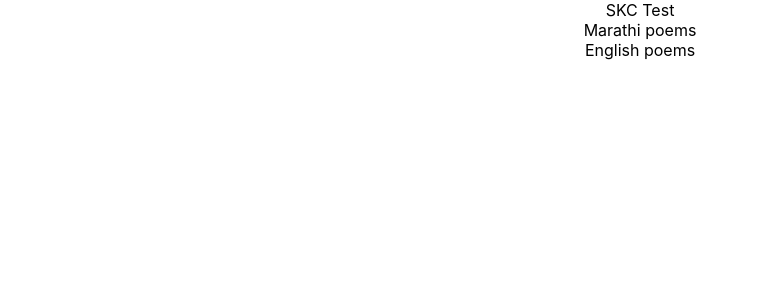
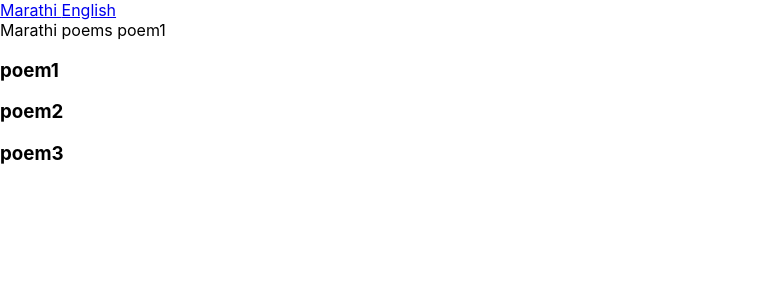
Before and after one commit to cshashank/rContentManager, a React (Create React App) app: page /marathi in a window 1280 px wide. Shown: the top 300 px of the page, without its empty margins (0-758 px from the left). Built offline with nearby package versions, Linux system fonts and the light colour scheme.

Commit message:
basic poem loop working

```diff
--- a/package.json
+++ b/package.json
@@ -6,6 +6,7 @@
     "@testing-library/jest-dom": "^5.12.0",
     "@testing-library/react": "^11.2.7",
     "@testing-library/user-event": "^12.8.3",
+    "node-json-db": "^1.3.0",
     "react": "^17.0.2",
     "react-dom": "^17.0.2",
     "react-router-dom": "^5.2.0",
--- /dev/null
+++ b/public/data/marathiDb.json
@@ -0,0 +1,14 @@
+[
+    {
+        "name": "poem1",
+        "date": "01/01/21"
+    },
+    {
+        "name": "poem2",
+        "date": "01/01/21"
+    },
+    {
+        "name": "poem3",
+        "date": "01/01/21"
+    }
+]
--- a/src/App.js
+++ b/src/App.js
@@ -1,15 +1,27 @@
 import logo from './logo.svg';
+import React, { Component } from 'react';
+import { BrowserRouter, Route, Switch } from 'react-router-dom';
 import './App.css';
 import MarathiPoems from './components/MarathiPoems';
 import EnglishPoems from './components/EnglishPoems';
+import Navbar from './components/Navbar'
 
 function App() {
+  const Home = () => (
+    <div>
+      <h2>Home</h2>
+    </div>
+  );
+
   return (
-    <div className="App">
-      SKC Test
-      <MarathiPoems />
-      <EnglishPoems />
-    </div>
+    <main>
+      <Navbar></Navbar>
+      <Switch>
+        <Route path="/" component={Home} exact />
+        <Route path="/marathi" component={MarathiPoems} />
+        <Route path="/english" component={EnglishPoems} />
+      </Switch>
+    </main>
   );
 }
 
--- a/src/components/MarathiPoems.js
+++ b/src/components/MarathiPoems.js
@@ -1,9 +1,35 @@
-import React from 'react'
+import React, { useState, useEffect } from 'react'
 
 export default function MarathiPoems() {
+    localStorage.setItem('poemURL', 'marathi1');
+    const [items, setItems] = useState([{}])
+    useEffect(() => {
+        const tempUrl = localStorage.getItem('poemURL');
+        fetch('data/marathiDb.json'
+            , {
+                "headers": {
+                    "ContentType": "application/json",
+                    'Accept': 'application/json'
+                }
+            })
+            .then(response => {
+                console.log(response)
+                return response.json()
+            })
+            .then(data =>{
+                setItems(data)
+                console.log(' setting data  '+ data)
+            });
+    },[]);
+
     return (
         <div>
-            Marathi poems
+            Marathi poems {items[0].name}
+            {items.map((item,index) => (
+                <div key={index}>
+                    <h3>{item.name} </h3>
+                </div>
+            ))}
         </div>
-    )
+    );
 }
--- /dev/null
+++ b/src/components/Navbar.js
@@ -0,0 +1,11 @@
+import React from 'react'
+import {Link} from 'react-router-dom'
+
+export default function Navbar() {
+    return (
+        <div>
+            <Link to="/marathi">Marathi </Link>
+            <Link to="/english">English </Link>
+        </div>
+    )
+}
--- a/src/index.js
+++ b/src/index.js
@@ -1,4 +1,5 @@
-import React from 'react';
+import React, { Component } from 'react';
+import { BrowserRouter, Route, Switch } from 'react-router-dom';
 import ReactDOM from 'react-dom';
 import './index.css';
 import App from './App';
@@ -6,7 +7,9 @@ import reportWebVitals from './reportWebVitals';
 
 ReactDOM.render(
   <React.StrictMode>
+    <BrowserRouter>
     <App />
+    </BrowserRouter>
   </React.StrictMode>,
   document.getElementById('root')
 );
```
Also changed, not shown: 1 other file (tests, documents, lock files or other folders).
